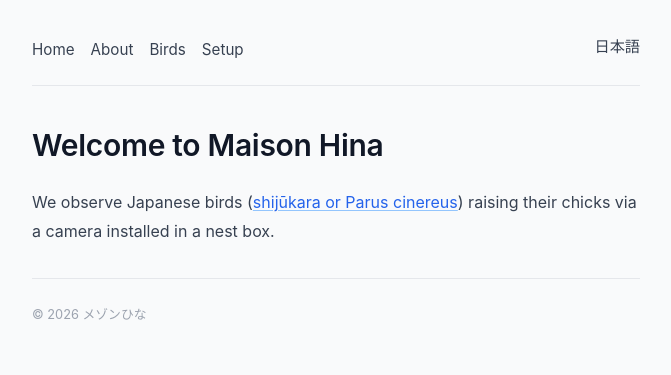
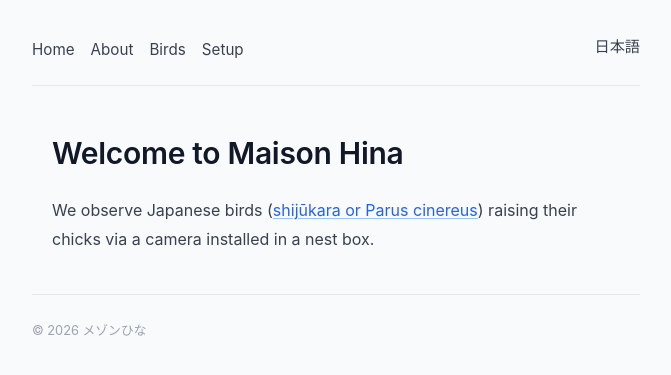
Before and after one commit to tagawa/maison-hina, a Jekyll site: the page built from en/index.md, in a window 1280 px wide. Shown: the top 375 px of the page, without its empty margins (304-975 px from the left). Built offline with Jekyll 4.4.1, drawn with Linux system fonts in a browser that asks for light colours; comment, search, counter and statistics services are not loaded.

Commit message:
Add styling for main content area

```diff
--- a/assets/css/style.css
+++ b/assets/css/style.css
@@ -24,6 +24,13 @@ body {
   color: #374151;
   background-color: #f9fafb;
 }
+
+body > main {
+  max-width: 720px;
+  margin: 40px auto;
+  padding: 0 20px;
+}
+
 
 /* Headings — semi-bold, tight tracking, Tailwind gray-900 */
 h1, h2, h3, h4, h5, h6 {
```
